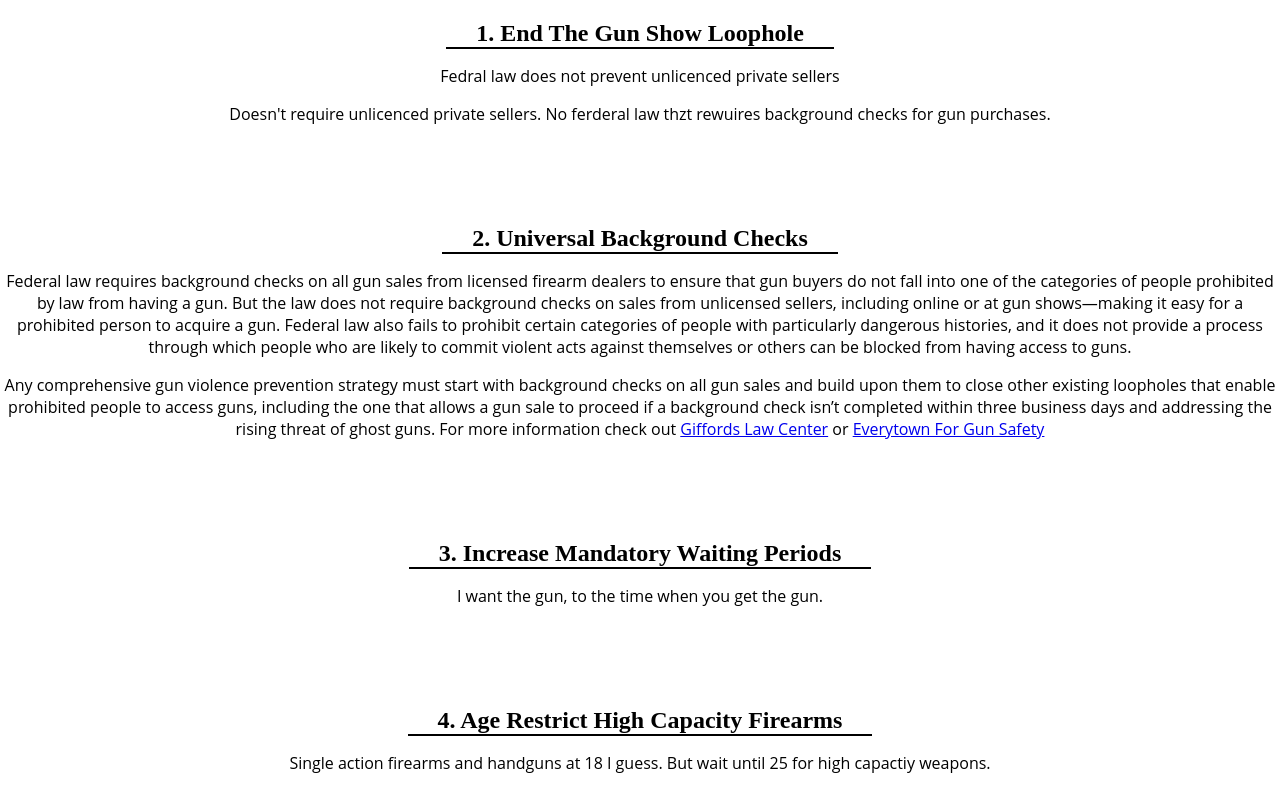
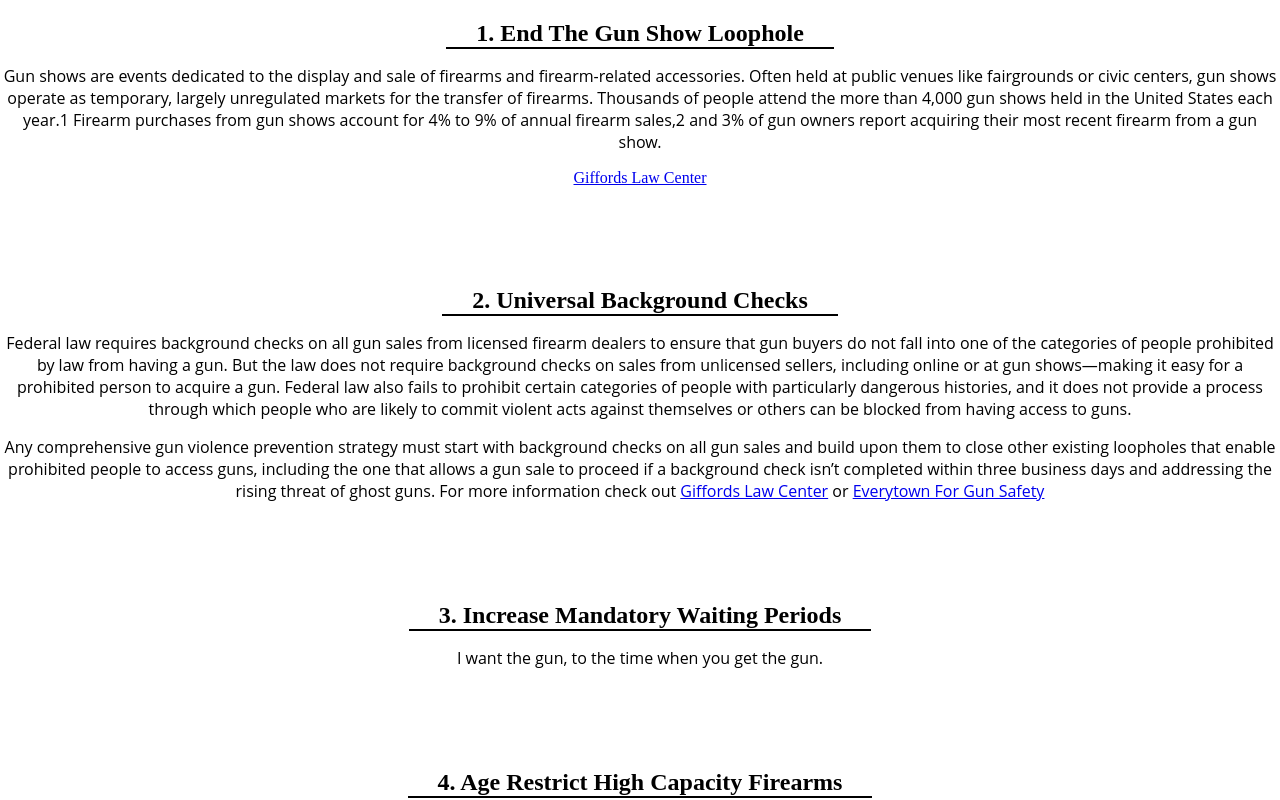
Before and after one commit to Hiccup246/gun-control-policies, a Nuxt app: page / in a window 1280 px wide. Shown: the top 800 px of the page. Built offline with nearby package versions, Linux system fonts and the light colour scheme.

Commit message:
Add universal background check information

```diff
--- a/pages/index.vue
+++ b/pages/index.vue
@@ -1,9 +1,17 @@
 <template>
   <div>
     <GunPolicy name="1. End The Gun Show Loophole">
-      <p>Fedral law does not prevent unlicenced private sellers</p>
-      <p>Doesn't require unlicenced private sellers. No ferderal law thzt rewuires background checks for gun purchases.</p>
-      <p></p>
+      <p>
+        Gun shows are events dedicated to the display and sale of firearms and firearm-related accessories.
+         Often held at public venues like fairgrounds or civic centers, gun shows operate as temporary, largely
+         unregulated markets for the transfer of firearms. Thousands of people attend the more than 4,000 gun
+         shows held in the United States each year.1 Firearm purchases from gun shows account for 4% to 9% of
+         annual firearm sales,2 and 3% of gun owners report acquiring their most recent firearm from a gun show.
+      </p>
+      <p>
+
+      </p>
+      <a href="https://giffords.org/lawcenter/gun-laws/policy-areas/gun-sales/gun-shows/">Giffords Law Center</a>
     </GunPolicy>
 
     <GunPolicy name="2. Universal Background Checks">
```
